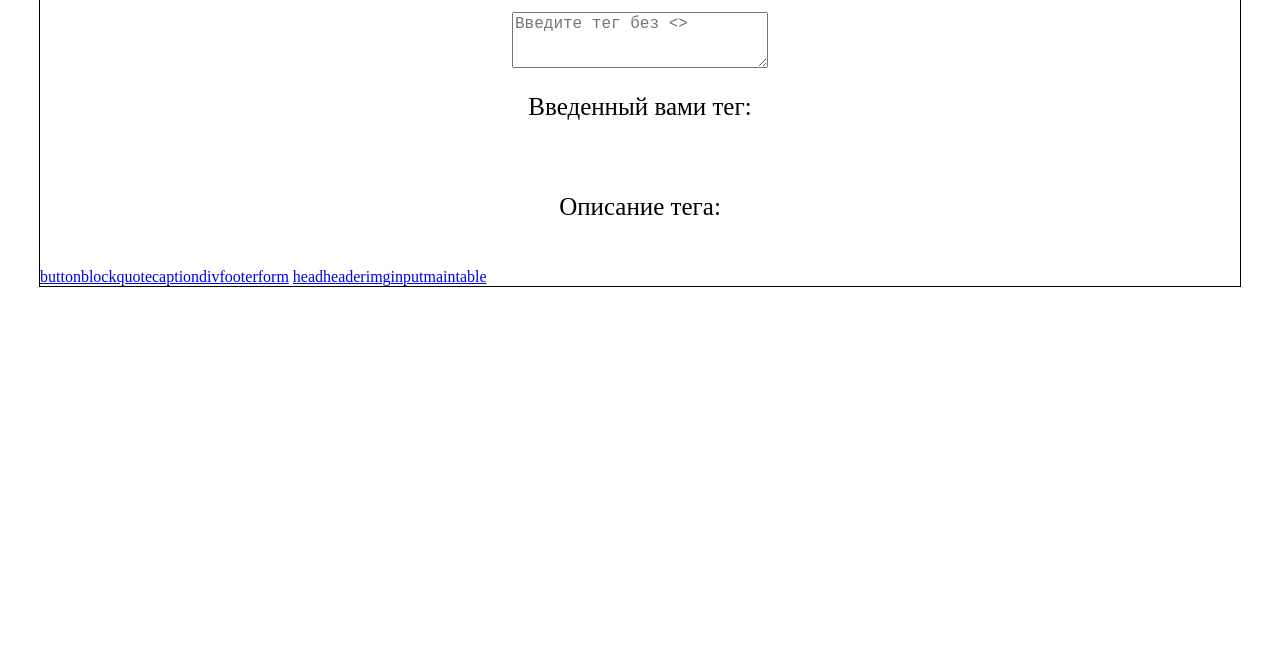
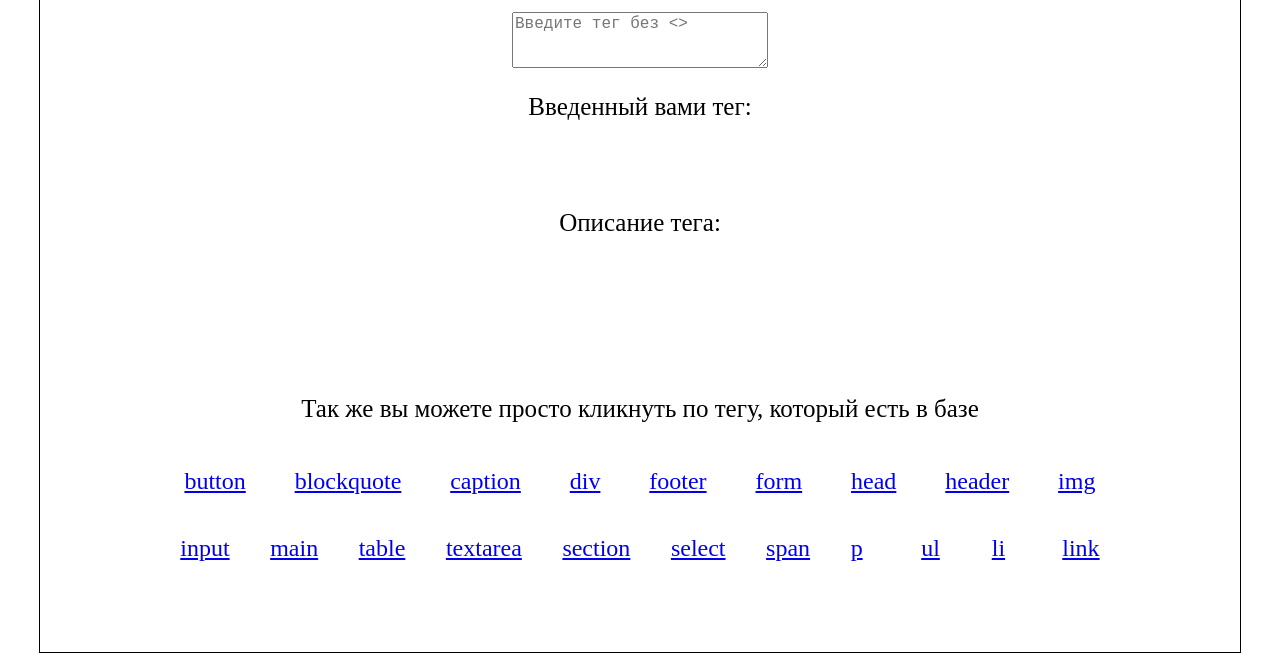
Before and after one commit to Elkhan911/Finding-tags-JavaScript, a plain HTML site: page index.html in a window 1280 px wide. Shown: the part 132-800 px from the top of the page. Drawn offline with Linux system fonts and the light colour scheme.

Commit message:
added html code for new tags and edited input's values - to Lower Case

```diff
--- a/index.css
+++ b/index.css
@@ -23,7 +23,7 @@
 .search__key {
   text-align: center;
   font-size: 25px;
-  min-height: 50px;
+  min-height: 66px;
 }
 
 .search__value {
@@ -33,3 +33,28 @@
   margin: 0;
   padding: 5px;
 }
+
+.tags {
+  padding: 20px;
+  margin: 50px auto;
+  /* border: 1px solid black; */
+  width: 80%;
+}
+
+.tags__box {
+  display: flex;
+  /* border: 1px solid black; */
+  justify-content: space-around;
+  flex-wrap: wrap;
+}
+
+.tags__header {
+  text-align: center;
+  font-size: 25px;
+}
+
+.tags__name {
+  min-width: 30px;
+  font-size: 24px;
+  margin: 20px;
+}
--- a/index.html
+++ b/index.html
@@ -25,19 +25,32 @@
         Описание тега: <span class="search__value" id="_span2"></span>
       </p>
 
-      <div class="search__tags">
-        <a class="search__tag" href="#">button</a
-        ><a class="search__tag" href="#">blockquote</a
-        ><a class="search__tag" href="#">caption</a
-        ><a class="search__tag" href="#">div</a
-        ><a class="search__tag" href="#">footer</a
-        ><a class="search__tag" href="#">form</a>
-        <a class="search__tag" href="#">head</a
-        ><a class="search__tag" href="#">header</a
-        ><a class="search__tag" href="#">img</a
-        ><a class="search__tag" href="#">input</a
-        ><a class="search__tag" href="#">main</a
-        ><a class="search__tag" href="#">table</a>
+      <div class="tags">
+        <p class="tags__header">
+          Так же вы можете просто кликнуть по тегу, который есть в базе
+        </p>
+        <div class="tags__box">
+          <a class="tags__name" href="#">button</a
+          ><a class="tags__name" href="#">blockquote</a
+          ><a class="tags__name" href="#">caption</a
+          ><a class="tags__name" href="#">div</a
+          ><a class="tags__name" href="#">footer</a
+          ><a class="tags__name" href="#">form</a>
+          <a class="tags__name" href="#">head</a
+          ><a class="tags__name" href="#">header</a
+          ><a class="tags__name" href="#">img</a
+          ><a class="tags__name" href="#">input</a
+          ><a class="tags__name" href="#">main</a
+          ><a class="tags__name" href="#">table</a>
+          <a class="tags__name" href="#">textarea</a
+          ><a class="tags__name" href="#">section</a
+          ><a class="tags__name" href="#">select</a
+          ><a class="tags__name" href="#">span</a
+          ><a class="tags__name" href="#">p</a
+          ><a class="tags__name" href="#">ul</a>
+          <a class="tags__name" href="#">li</a
+          ><a class="tags__name" href="#">link</a>
+        </div>
       </div>
     </section>
 
--- a/script.js
+++ b/script.js
@@ -34,12 +34,12 @@ const obj = {
 };
 
 function detectTag(str) {
-  let strNoSpaces = str.trim();
+  let strNoSpaces = str.trim().toLowerCase();
   if (obj[strNoSpaces] == undefined) {
-    span1.textContent = input1.value;
+    span1.textContent = strNoSpaces;
     span2.textContent = "Такого тега нет в нашей базе";
   } else {
-    span1.textContent = input1.value;
+    span1.textContent = strNoSpaces;
     span2.textContent = obj[strNoSpaces];
   }
 }
```
